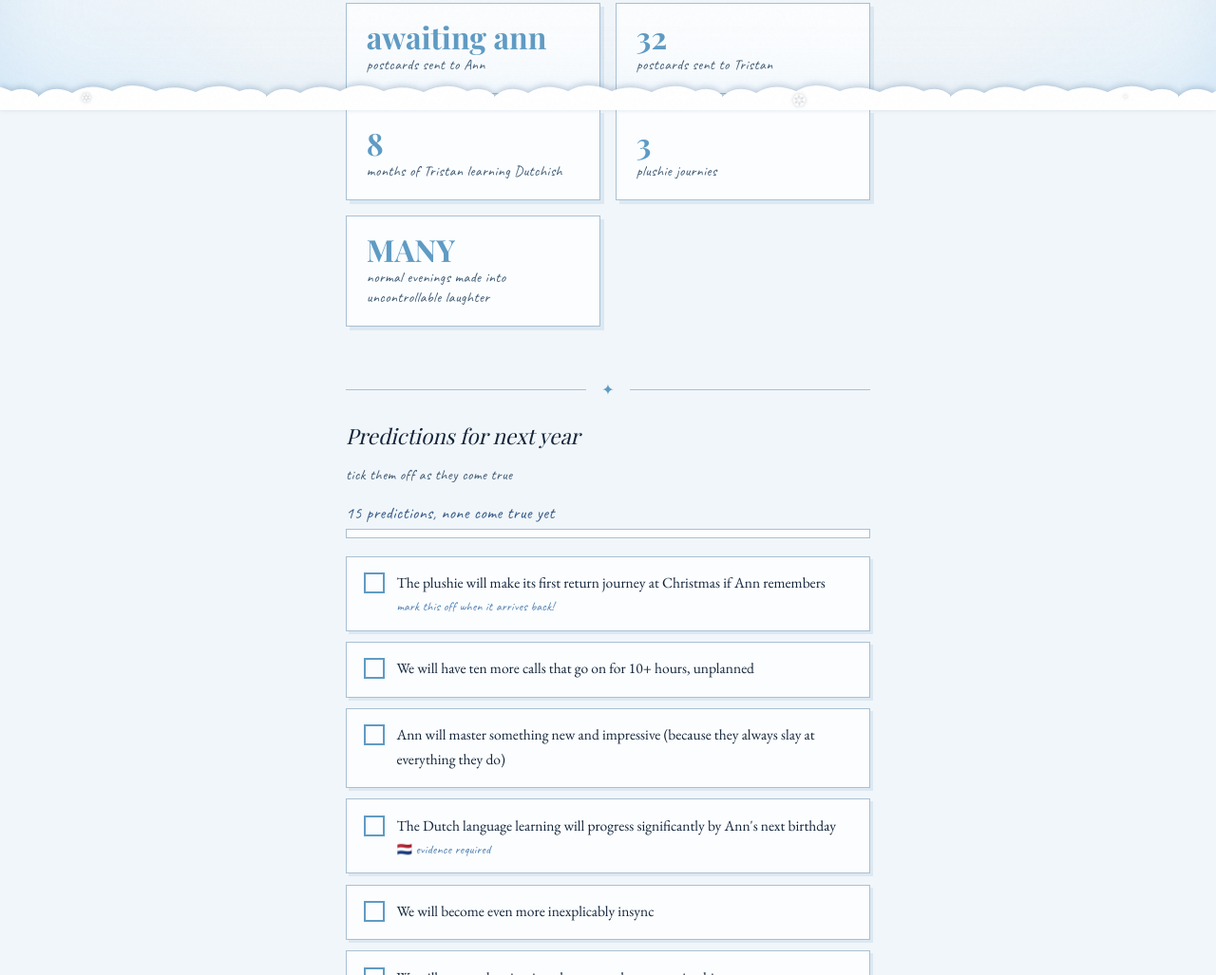
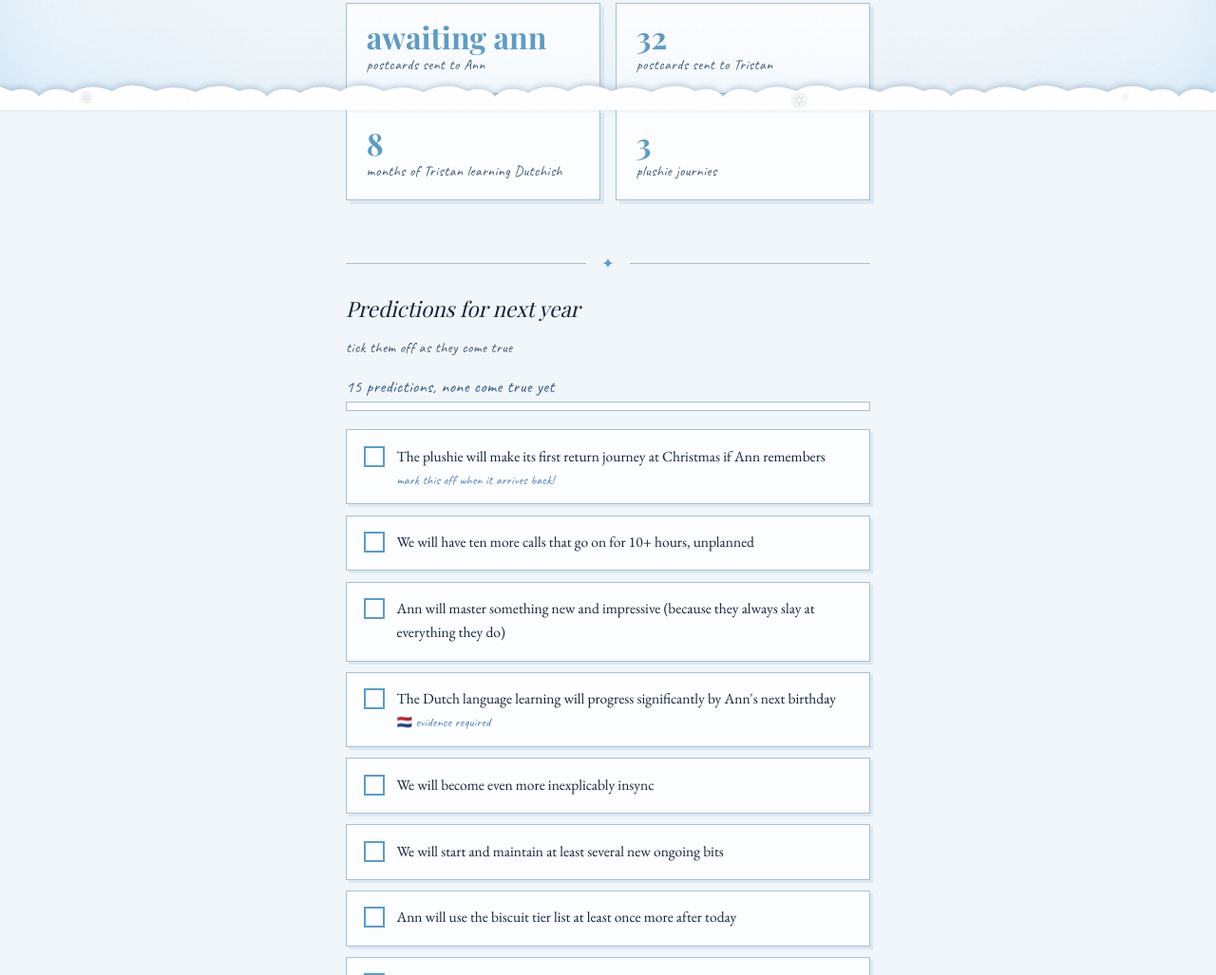
Before and after one commit to tristanwalmsley/A, a plain HTML site: page us.html in a window 1280 px wide. Shown: the part 684-1711 px from the top of the page at 95% size. Drawn offline with nearby package versions, Linux system fonts and the light colour scheme; no server answers; a web font is replaced by a local one.

Commit message:
Remove 'MANY' from facts list in us.html

```diff
--- a/us.html
+++ b/us.html
@@ -85,7 +85,6 @@ const FACTS = [
   {num:'32',   label:'postcards sent to Tristan'},
   {num:'8',    label:'months of Tristan learning Dutchish'},
   {num:'3',    label:'plushie journies'},
-  {num:'MANY',   label:'normal evenings made into uncontrollable laughter'},
 ];
 function buildFacts(){
   const grid=document.getElementById('facts-grid');
```
